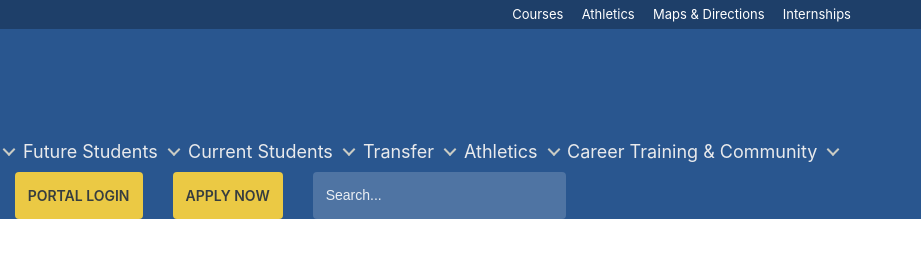
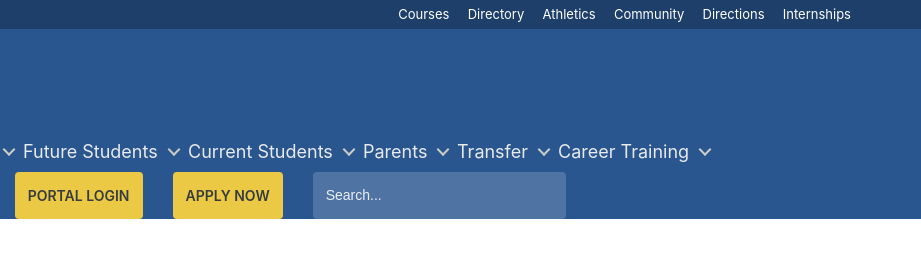
Before and after one commit to montelco/rc, a plain HTML site: page grid.html in a window 1280 px wide. Shown: the top 280 px of the page, 359-1280 px from the left. Drawn offline with nearby package versions, Linux system fonts and the light colour scheme; files whose address does not match are found by name.

Commit message:
Added in Markup for the header area. Merging back and updating the Nav branch

```diff
--- a/grid.html
+++ b/grid.html
@@ -14,10 +14,12 @@
         <div class="quicklinks col-md-12 no-padding">
           <!-- <span class="txt-grey">Classes:</span> -->
           <div class="d-inline-block">
-            <a href="https://rcgc.edu/Courses">Courses</a>
-            <a href="https://rcgc.edu/Athletics">Athletics</a>
-            <a href="https://www.rcgc.edu/General/Pages/Directions.aspx">Maps & Directions</a>
-            <a href="https://rcgc.edu/Coop" class="last">Internships</a>
+            <a href="https://www.rcgc.edu/Courses">Courses</a>
+            <a href="https://www.rcgc.edu/People/Pages/Directory.aspx">Directory</a>
+            <a href="https://www.rcgc.edu/Athletics">Athletics</a>
+            <a href="https://www.rcgc.edu/Workforce">Community</a>
+            <a href="https://www.rcgc.edu/General/Pages/Directions.aspx">Directions</a>
+            <a href="https://www.rcgc.edu/Coop" class="last">Internships</a>
           </div>
         </div>
       </div>
@@ -402,7 +404,7 @@
             </li>
 
             <li class="has-children">
-              <a href="/Current">Transfer</a>
+              <a href="/Current">Parents</a>
 
               <ul class="cd-secondary-nav is-hidden">
                 <li class="go-back"><a href="#0">Menu</a></li>
@@ -478,7 +480,7 @@
             </li>
 
             <li class="has-children">
-              <a href="/Transfer">Athletics</a>
+              <a href="/Transfer">Transfer</a>
 
               <ul class="cd-secondary-nav is-hidden">
                 <li class="go-back"><a href="#0">Menu</a></li>
@@ -554,7 +556,7 @@
             </li>
 
             <li class="has-children">
-              <a href="/WPDI">Career Training & Community</a>
+              <a href="/WPDI">Career Training</a>
 
               <ul class="cd-secondary-nav is-hidden">
                 <li class="go-back"><a href="#0">Menu</a></li>
```
Lines whose indentation alone changed are shown as unchanged.
